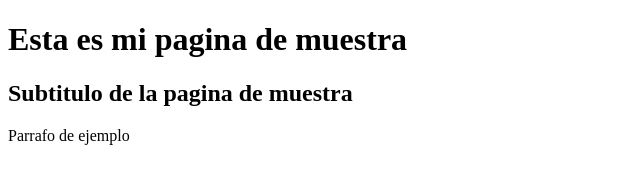
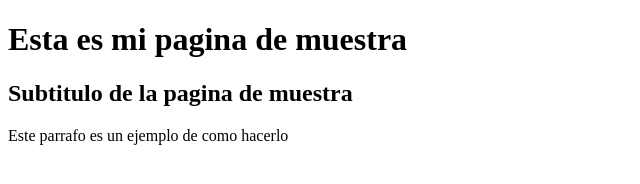
Before and after one commit to pfhirchoren/Hirchoren-devops, a plain HTML site: page portfolio/index.html in a window 1280 px wide. Shown: the whole page, without its empty margins (0-640 px from the left). Drawn offline with Linux system fonts and the light colour scheme.

Commit message:
Se modifico el parrafo del archivo index.html

```diff
--- a/portfolio/index.html
+++ b/portfolio/index.html
@@ -7,6 +7,6 @@
 <body>
         <h1>Esta es mi pagina de muestra</h1>
         <h2>Subtitulo de la pagina de muestra</h2>
-	<p>Parrafo de ejemplo</p>
+	<p>Este parrafo es un ejemplo de como hacerlo</p>
 </body>
 </html>
```
